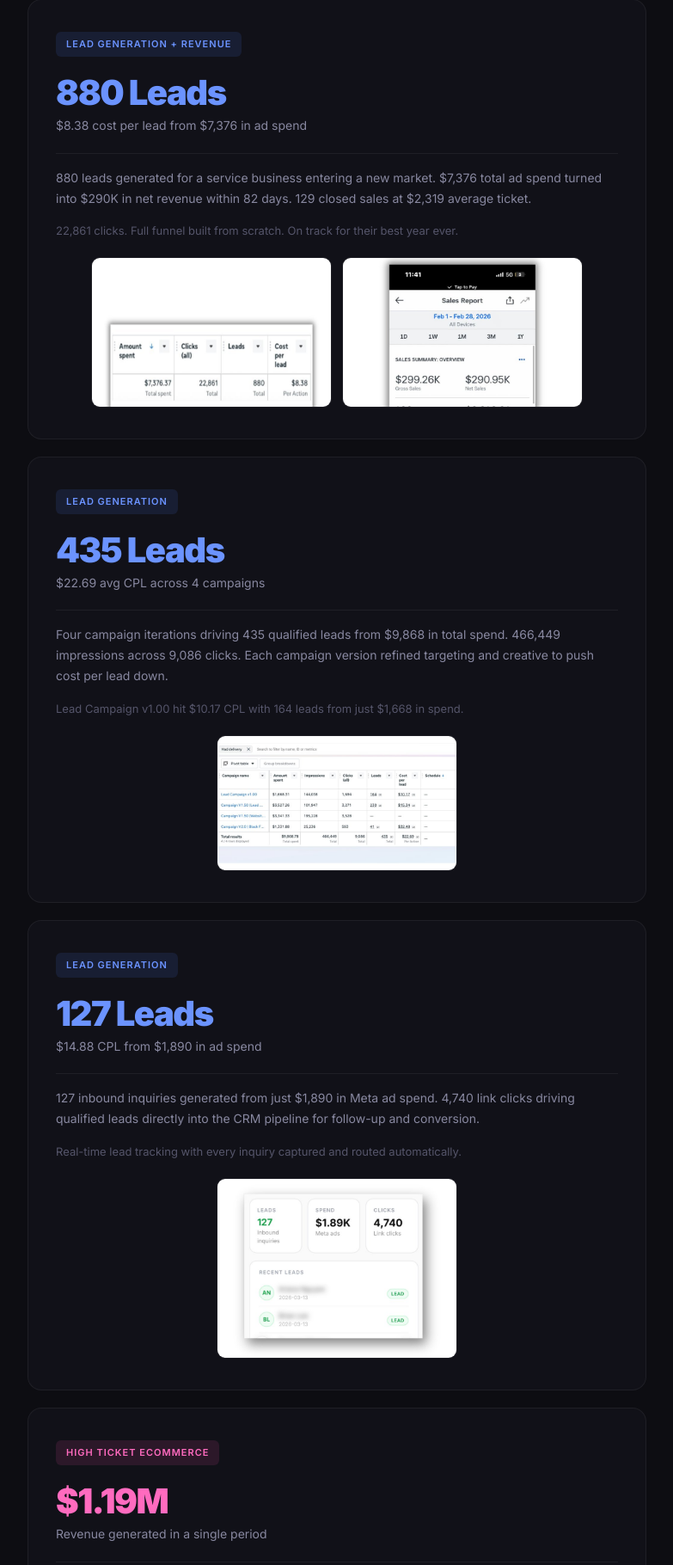
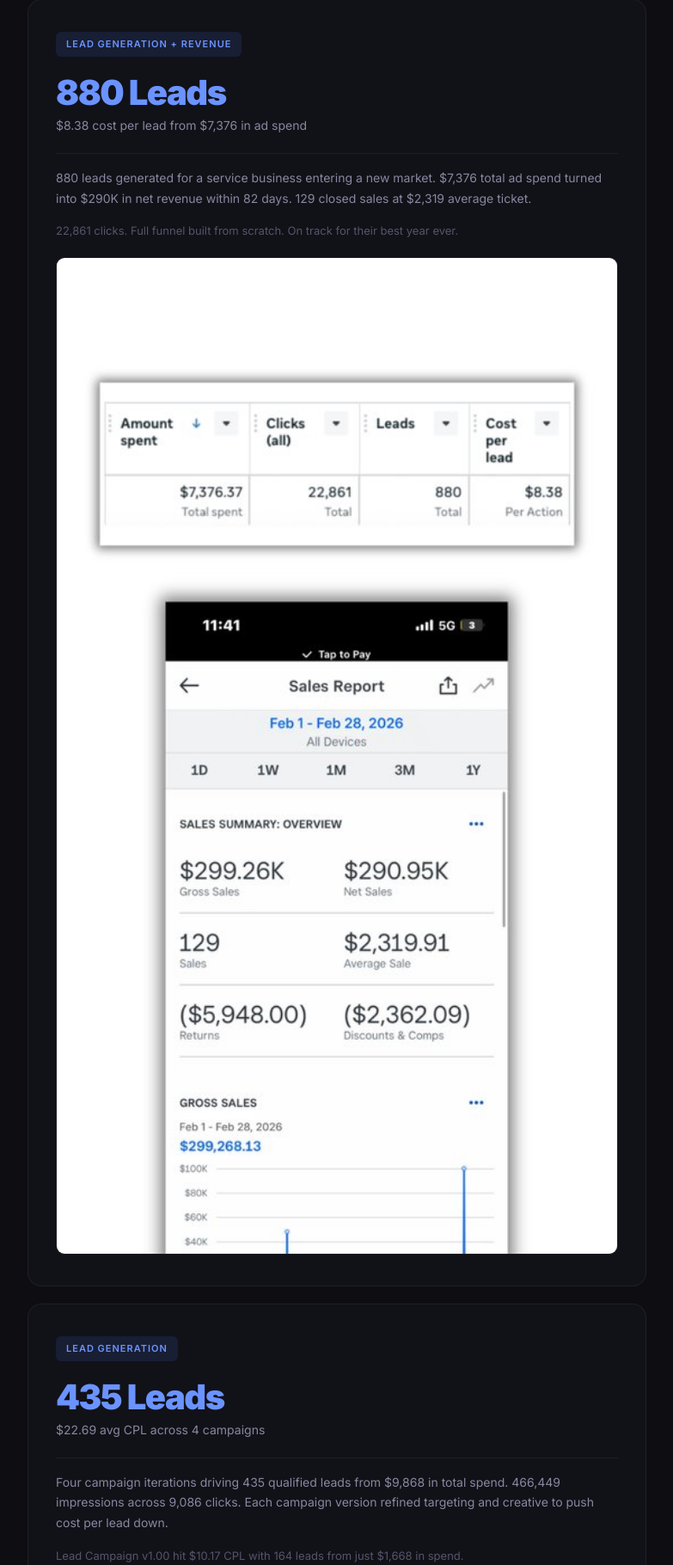
Before and after one commit to lumenmarketingsolutions/mk7media, a Flask app: page / in a window 1280 px wide. Shown: the part 3368-5188 px from the top of the page at 86% size, without its empty margins (248-1031 px from the left). Run offline with Flask 3, Linux system fonts and the light colour scheme.

Commit message:
Revert to single full-width centered images in case study cards
- Single image per card, full width within the card, centered
- No splitting, no max-width cap, no wrapper divs
- Removed cropped split images (meta/sales)
- Recreated 880 leads as single image at 500px wide

Co-Authored-By: Claude Opus 4.6 <noreply@anthropic.com>

```diff
--- a/templates/index.html
+++ b/templates/index.html
@@ -426,22 +426,12 @@
     @media (max-width: 900px) { .results-grid { grid-template-columns: 1fr; } }
     .result-desc { font-size: 14px; color: var(--text-muted); line-height: 1.7; margin-bottom: 16px; }
     .result-detail { font-size: 13px; color: var(--text-dim); line-height: 1.6; }
-    .result-images {
-      display: flex;
-      gap: 12px;
-      margin-top: 20px;
-      justify-content: center;
-    }
     .result-img {
-      max-width: 320px;
       width: 100%;
       border-radius: 10px;
       border: 1px solid var(--border);
       display: block;
-    }
-    .result-images .result-img { max-width: 280px; }
-    @media (max-width: 600px) {
-      .result-images { flex-direction: column; align-items: center; }
+      margin: 20px auto 0;
     }
 
     /* ── About ── */
@@ -923,10 +913,7 @@
         <div class="result-divider"></div>
         <div class="result-desc">880 leads generated for a service business entering a new market. $7,376 total ad spend turned into $290K in net revenue within 82 days. 129 closed sales at $2,319 average ticket.</div>
         <div class="result-detail">22,861 clicks. Full funnel built from scratch. On track for their best year ever.</div>
-        <div class="result-images">
-          <img src="/static/case-880-meta.jpg" alt="Meta Ads: $7,376 spent, 22,861 clicks, 880 leads, $8.38 CPL" class="result-img" loading="lazy">
-          <img src="/static/case-880-sales.jpg" alt="Sales Report: $299K gross, 129 sales, $2,319 average" class="result-img" loading="lazy">
-        </div>
+        <img src="/static/case-880-leads.jpg" alt="Meta Ads dashboard showing 880 leads at $8.38 CPL and $290K revenue" class="result-img" loading="lazy">
       </div>
 
       <div class="result-card fade-in d2">
@@ -936,9 +923,7 @@
         <div class="result-divider"></div>
         <div class="result-desc">Four campaign iterations driving 435 qualified leads from $9,868 in total spend. 466,449 impressions across 9,086 clicks. Each campaign version refined targeting and creative to push cost per lead down.</div>
         <div class="result-detail">Lead Campaign v1.00 hit $10.17 CPL with 164 leads from just $1,668 in spend.</div>
-        <div class="result-images">
-          <img src="/static/case-435-leads.jpg" alt="Meta Ads pivot table showing 435 total leads across 4 campaigns" class="result-img" loading="lazy">
-        </div>
+        <img src="/static/case-435-leads.jpg" alt="Meta Ads pivot table showing 435 total leads across 4 campaigns" class="result-img" loading="lazy">
       </div>
 
       <div class="result-card fade-in d3">
@@ -948,9 +933,7 @@
         <div class="result-divider"></div>
         <div class="result-desc">127 inbound inquiries generated from just $1,890 in Meta ad spend. 4,740 link clicks driving qualified leads directly into the CRM pipeline for follow-up and conversion.</div>
         <div class="result-detail">Real-time lead tracking with every inquiry captured and routed automatically.</div>
-        <div class="result-images">
-          <img src="/static/case-127-leads.jpg" alt="Dashboard showing 127 leads from $1.89K spend with 4,740 clicks" class="result-img" loading="lazy">
-        </div>
+        <img src="/static/case-127-leads.jpg" alt="Dashboard showing 127 leads from $1.89K spend with 4,740 clicks" class="result-img" loading="lazy">
       </div>
 
       <div class="result-card fade-in d4">
@@ -960,9 +943,7 @@
         <div class="result-divider"></div>
         <div class="result-desc">High ticket product launch that generated $1,193,605 in revenue during the campaign period. Previous period revenue was $0. Complete funnel strategy with ads, landing pages, and conversion tracking.</div>
         <div class="result-detail">From zero to over a million in product revenue. Pipeline booked out for over a year.</div>
-        <div class="result-images">
-          <img src="/static/case-1m-revenue.jpg" alt="Revenue report showing $1,193,605.83 this period versus $0 last period" class="result-img" loading="lazy">
-        </div>
+        <img src="/static/case-1m-revenue.jpg" alt="Revenue report showing $1,193,605.83 this period versus $0 last period" class="result-img" loading="lazy">
       </div>
     </div>
   </div>
```
Also changed, not shown: static/case-880-leads.jpg (added), static/case-880-meta.jpg (deleted), static/case-880-sales.jpg (deleted).
